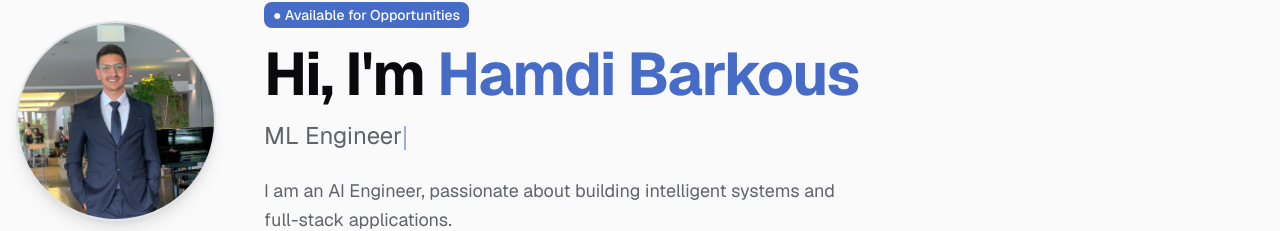
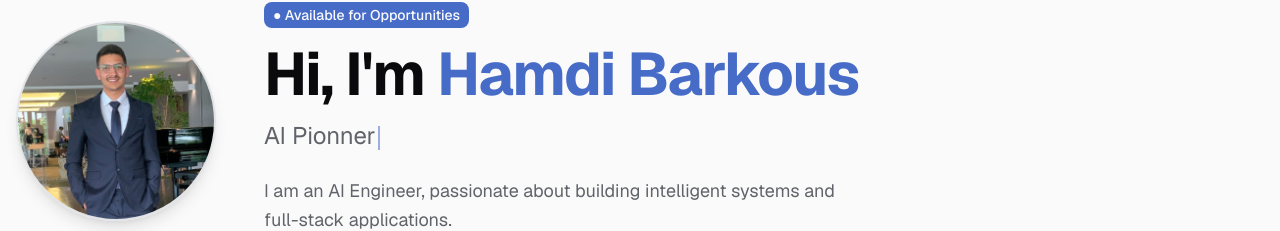
Before and after one commit to HamdiBarkous/portfolio, a Next.js app: page / in a window 1280 px wide. Shown: the part 103-334 px from the top of the page. Built offline with nearby package versions, Linux system fonts and the light colour scheme.

Commit message:
small update

```diff
--- a/src/components/HeroSection.tsx
+++ b/src/components/HeroSection.tsx
@@ -88,8 +88,8 @@ export function HeroSection() {
           <div className="text-xl md:text-2xl text-muted-foreground mb-6 h-8">
             <TypingAnimation
               words={[
+                "ML Engineer",
                 "AI Pionner",
-                "ML Engineer",
                 "Full Stack Developer",
                 "Problem Solver",
               ]}
```
